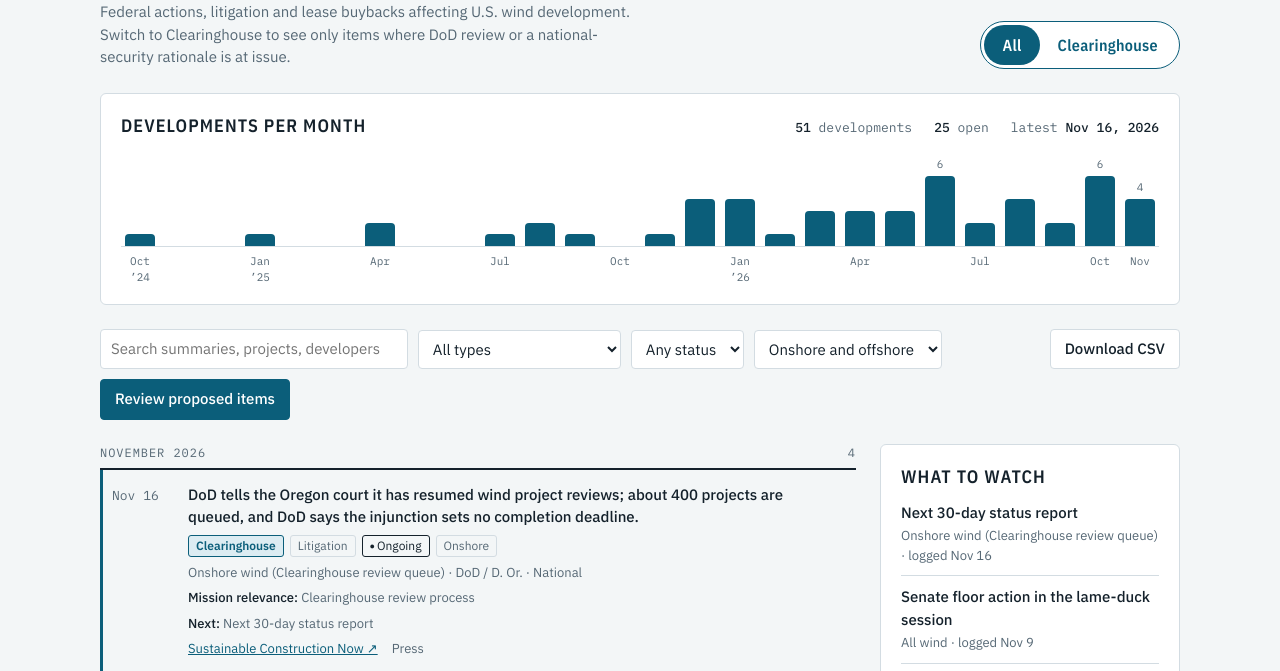
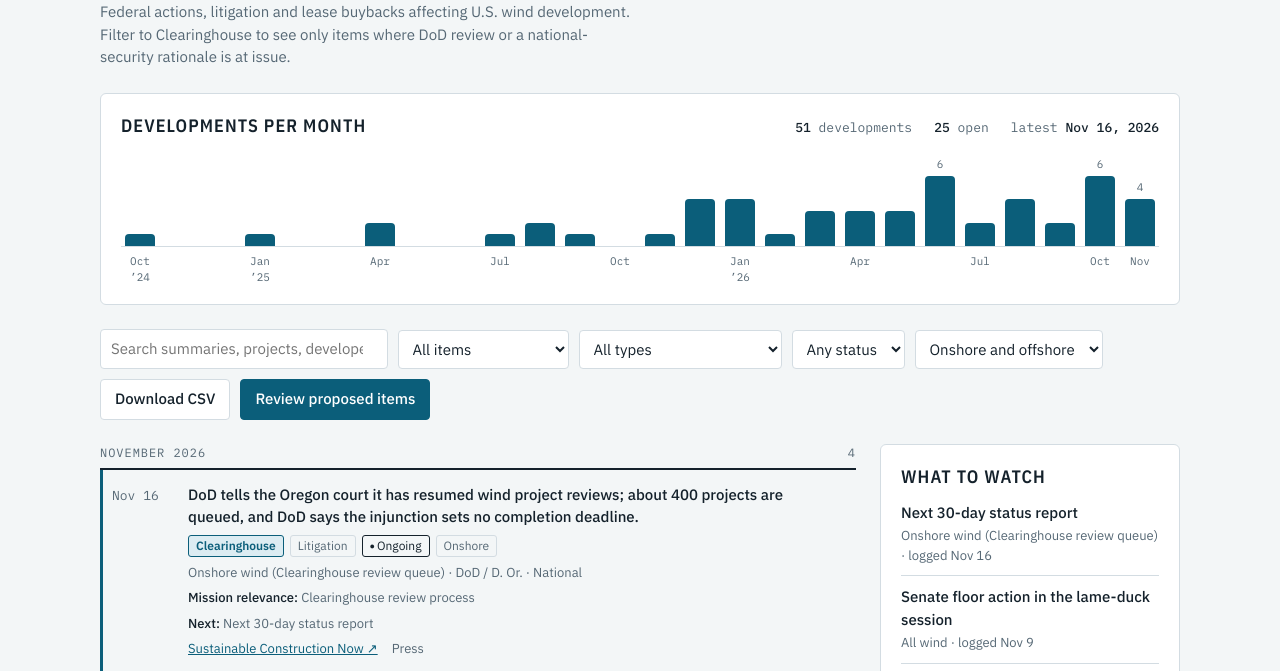
Before and after one commit to offshorewindtracker/offshorewindtracker.github.io, a plain HTML site: page index.html in a window 1280 px wide. Shown: the part 70-741 px from the top of the page. Drawn offline with nearby package versions, Linux system fonts and the light colour scheme.

Commit message:
Move the All/Clearinghouse control into the filter row
It is now a dropdown beside the type, status and onshore/offshore
filters, replacing the switch in the page header.

Co-Authored-By: Claude Fable 5.2 <noreply@anthropic.com>
Claude-Session: https://claude.ai/code/session_01Ts7Pm7rnRXcip7sgsNXrna

```diff
--- a/index.html
+++ b/index.html
@@ -186,11 +186,7 @@ a.btn.primary { color: var(--on-accent); }
   <header class="masthead">
     <div>
       <h1>Offshore Wind Tracker</h1>
-      <p class="lede">Federal actions, litigation and lease buybacks affecting U.S. wind development. Switch to Clearinghouse to see only items where DoD review or a national-security rationale is at issue.</p>
-    </div>
-    <div class="scope" role="radiogroup" aria-label="Scope">
-      <button type="button" role="radio" id="scope-all" aria-checked="true" data-scope="all">All</button>
-      <button type="button" role="radio" id="scope-ch" aria-checked="false" data-scope="ch">Clearinghouse</button>
+      <p class="lede">Federal actions, litigation and lease buybacks affecting U.S. wind development. Filter to Clearinghouse to see only items where DoD review or a national-security rationale is at issue.</p>
     </div>
   </header>
 
@@ -209,6 +205,7 @@ a.btn.primary { color: var(--on-accent); }
 
   <div class="controls">
     <input type="search" id="q" placeholder="Search summaries, projects, developers" aria-label="Search">
+    <select id="f-scope" aria-label="All items or Clearinghouse only"><option value="all">All items</option><option value="ch">Clearinghouse only</option></select>
     <select id="f-type" aria-label="Type"><option value="">All types</option></select>
     <select id="f-status" aria-label="Status"><option value="">Any status</option></select>
     <select id="f-where" aria-label="Onshore or offshore"><option value="">Onshore and offshore</option><option value="Offshore">Offshore</option><option value="Onshore">Onshore</option></select>
@@ -373,7 +370,7 @@ a.btn.primary { color: var(--on-accent); }
     var box = $("ledger"); box.textContent = "";
     if (state.failed) { box.appendChild(h("p", { class: "empty", text: "The tracker data could not be loaded. Reload the page to try again." })); return; }
     if (!state.loaded) { box.appendChild(h("p", { class: "empty", text: "Loading developments\u2026" })); return; }
-    if (!list.length) { box.appendChild(h("p", { class: "empty", text: "Nothing matches these filters. Clear the search or switch scope to All." })); return; }
+    if (!list.length) { box.appendChild(h("p", { class: "empty", text: "Nothing matches these filters. Clear the search or set the first filter to All items." })); return; }
     var groups = [], cur = null;
     list.forEach(function (it) {
       var k = monthKey(it.date);
@@ -400,7 +397,7 @@ a.btn.primary { color: var(--on-accent); }
   }
 
   function render() {
-    document.querySelectorAll(".scope button").forEach(function (b) { b.setAttribute("aria-checked", String(b.getAttribute("data-scope") === state.scope)); });
+    $("f-scope").value = state.scope;
     var scoped = inScope();
     renderStats(scoped); renderChart(scoped); renderLedger(filtered()); renderWatch(scoped);
     $("foot-count").textContent = state.loaded ? state.items.length + " developments logged" : "";
@@ -424,12 +421,10 @@ a.btn.primary { color: var(--on-accent); }
 
   fillSelect("f-type", TYPES); fillSelect("f-status", STATUSES);
   try { var s = localStorage.getItem("owt-scope"); if (s === "ch" || s === "all") state.scope = s; } catch (e) {}
-  document.querySelectorAll(".scope button").forEach(function (b) {
-    b.addEventListener("click", function () {
-      state.scope = b.getAttribute("data-scope");
-      try { localStorage.setItem("owt-scope", state.scope); } catch (e) {}
-      render();
-    });
+  $("f-scope").addEventListener("change", function (e) {
+    state.scope = e.target.value === "ch" ? "ch" : "all";
+    try { localStorage.setItem("owt-scope", state.scope); } catch (err) {}
+    render();
   });
   $("q").addEventListener("input", function (e) { state.q = e.target.value; renderLedger(filtered()); });
   $("f-type").addEventListener("change", function (e) { state.type = e.target.value; renderLedger(filtered()); });
```
